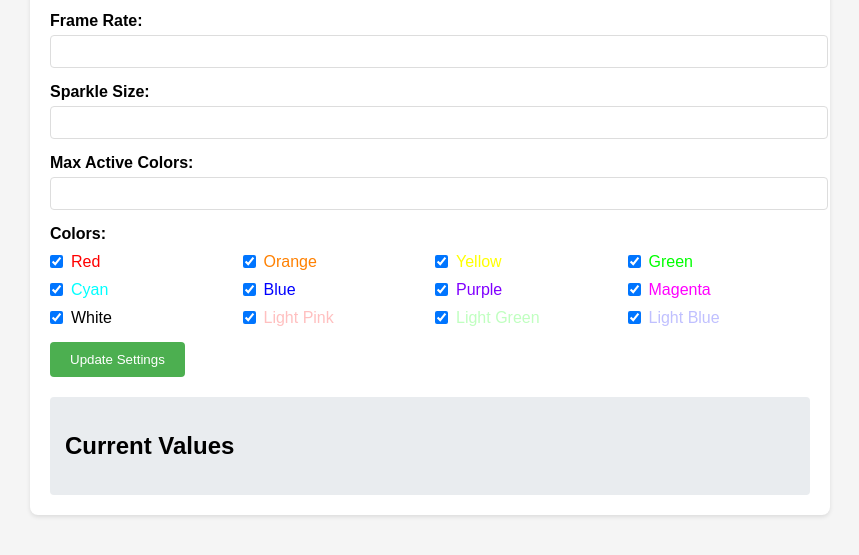
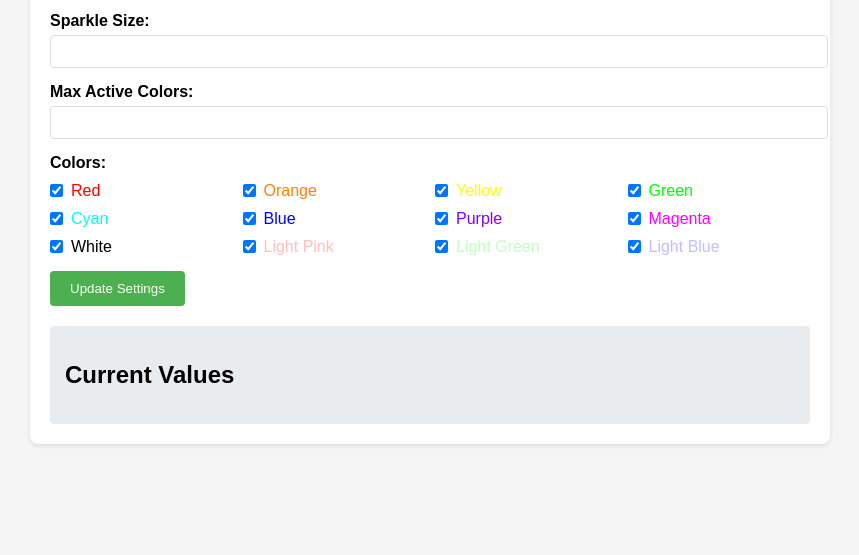
Before and after one commit to leomancini/azlm-crochet-frame-server, a website: page index.html in a window 1280 px wide. Shown: the part 179-734 px from the top of the page, without its empty margins (210-1069 px from the left). Drawn offline with Linux system fonts and the light colour scheme; no server answers.

Commit message:
Removing frame rate

```diff
--- a/index.html
+++ b/index.html
@@ -82,17 +82,6 @@
             name="num_sparkles"
             min="1"
             max="1000"
-            required
-          />
-        </div>
-        <div class="form-group">
-          <label for="frame_rate">Frame Rate:</label>
-          <input
-            type="number"
-            id="frame_rate"
-            name="frame_rate"
-            min="1"
-            max="120"
             required
           />
         </div>
```
